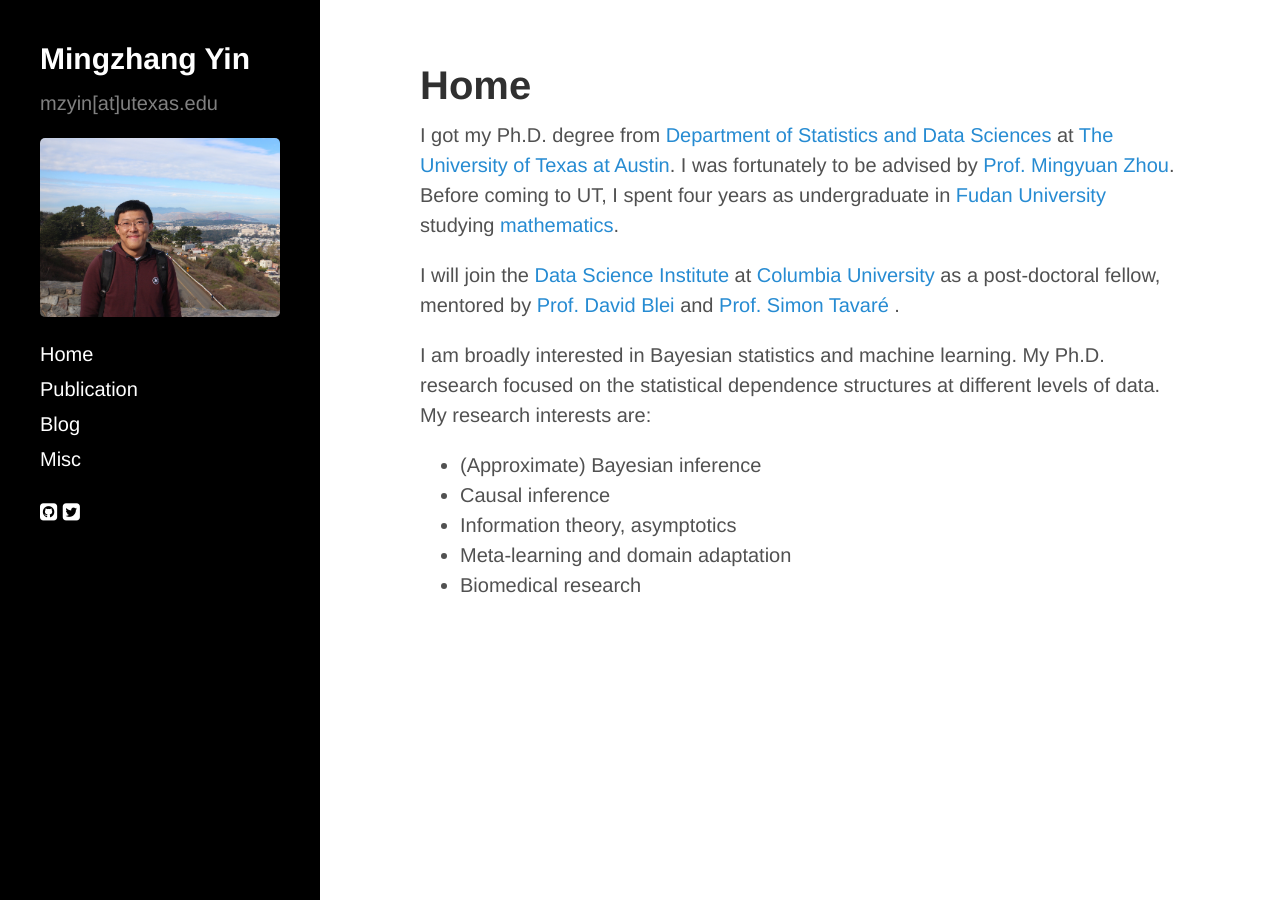
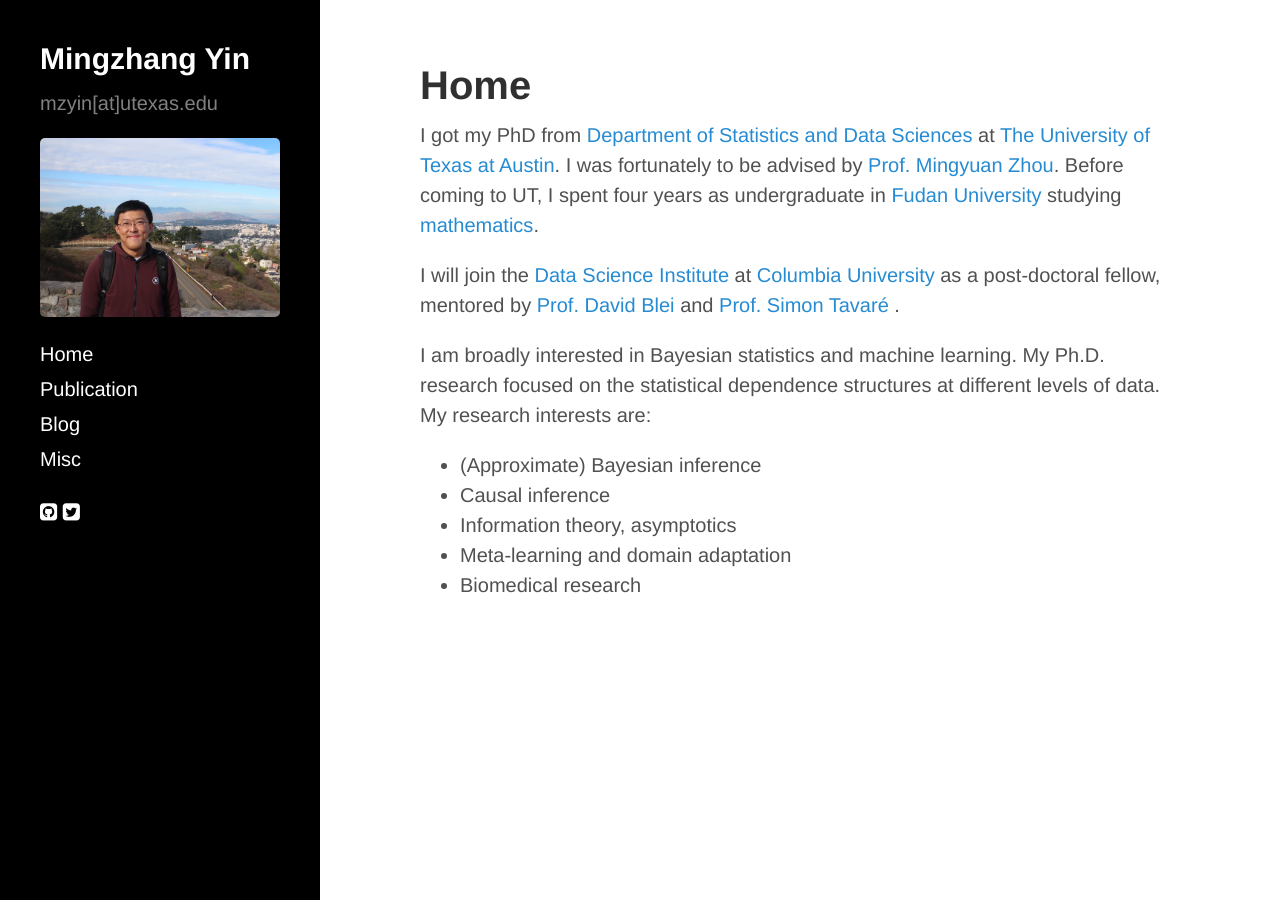
Before and after one commit to mingzhang-yin/mingzhang-yin.github.io, a Jekyll site: the page built from index.md, in a window 1280 px wide. Built offline with Jekyll 4.4.1, drawn with Linux system fonts in a browser that asks for light colours; nearby versions of some CDN libraries.

Commit message:
Update index.md

```diff
--- a/index.md
+++ b/index.md
@@ -10,7 +10,7 @@ title: Home
 <div>
 <div class="row">
   <p>
- I got my Ph.D. degree from <a href="https://stat.utexas.edu">Department of Statistics and Data Sciences</a> at
+ I got my PhD from <a href="https://stat.utexas.edu">Department of Statistics and Data Sciences</a> at
   <a href="https://www.utexas.edu">The University of Texas at Austin</a>. I was fortunately to be advised by
   <a href="https://mingyuanzhou.github.io">Prof. Mingyuan Zhou</a>.  Before coming to UT, I spent four years as undergraduate in <a href="http://www.fudan.edu.cn/en/"> Fudan University</a> studying <a href="http://math.fudan.edu.cn/olden/Index.htm"> mathematics</a>. </p>
 
```
